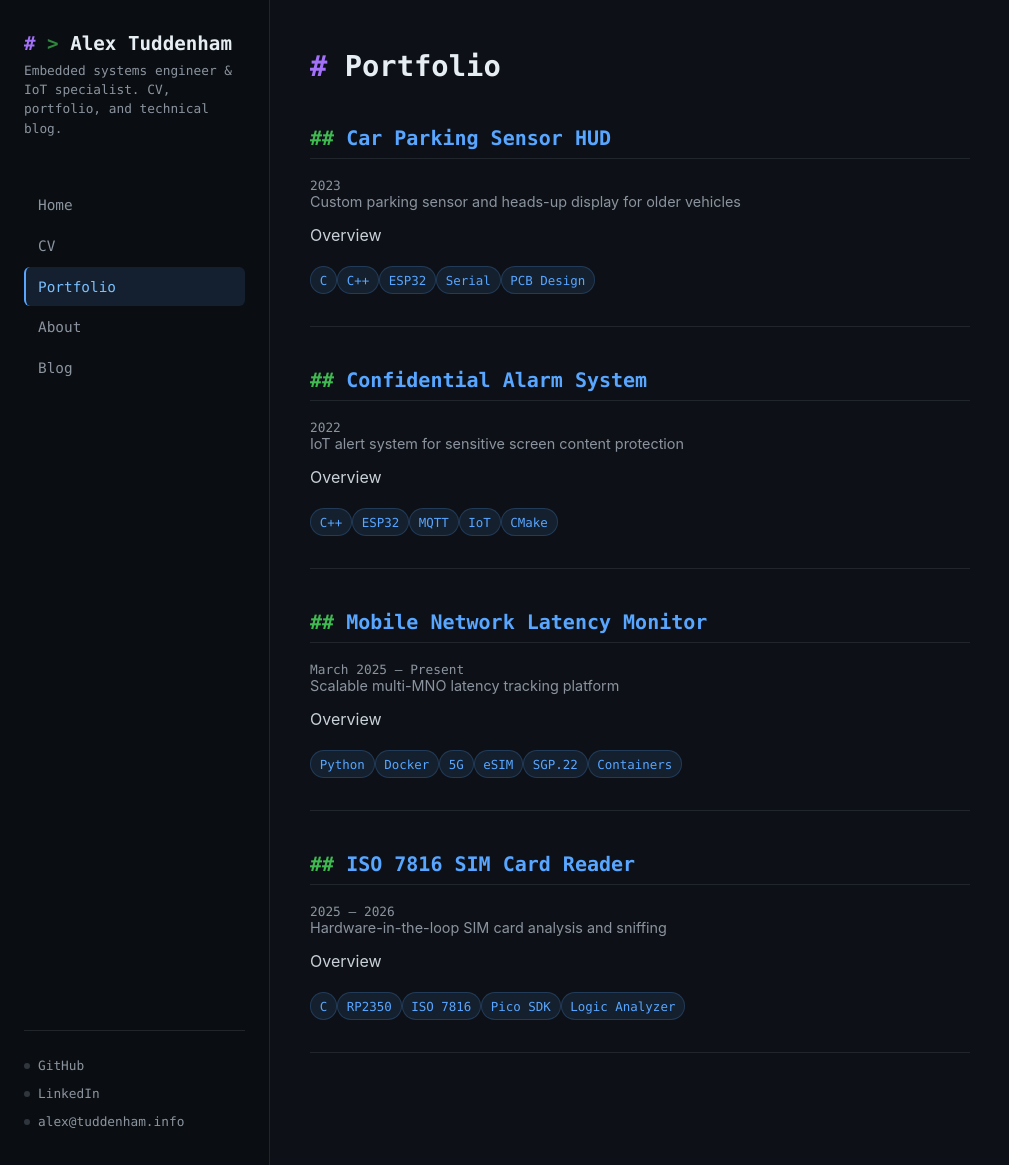
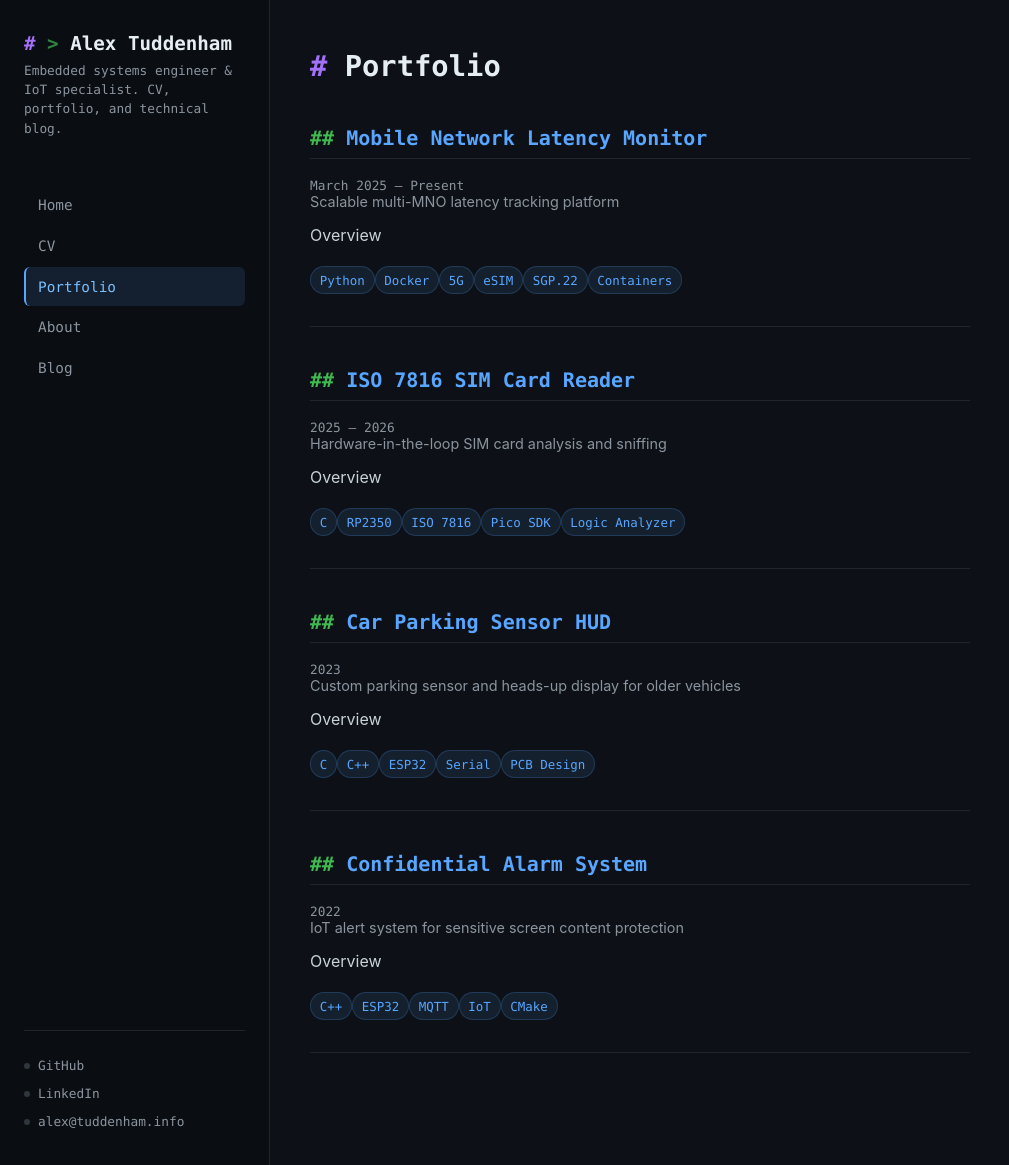
Before and after one commit to AlexsCode/AlexsCode.github.io, a Jekyll site: the page built from portfolio.md, in a window 1280 px wide and 1165 px high. Shown: the whole window, without its empty margins (0-1009 px from the left). Built offline with Jekyll 4.4.1, drawn with Linux system fonts in a browser that asks for light colours.

Commit message:
Sort portfolio by most recent first (sort_date)

```diff
--- a/portfolio.md
+++ b/portfolio.md
@@ -6,7 +6,8 @@ permalink: /portfolio/
 
 # Portfolio
 
-{% for project in site.portfolio %}
+{% assign sorted = site.portfolio | sort: "sort_date" | reverse %}
+{% for project in sorted %}
 <div class="portfolio-entry">
   <h2><a href="{{ project.url | relative_url }}">{{ project.title }}</a></h2>
   {% if project.period %}
```
Also changed, not shown: _portfolio/car-parking-sensor.md (+1 -0 lines), _portfolio/confidential-alarm.md (+1 -0 lines), _portfolio/network-monitor.md (+1 -0 lines), _portfolio/sim-card-reader.md (+1 -0 lines), index.md (+2 -1 lines).
